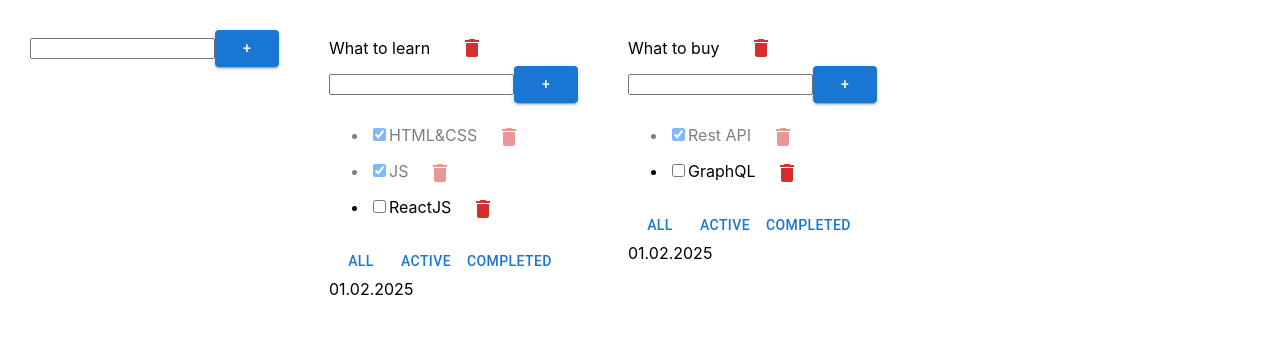
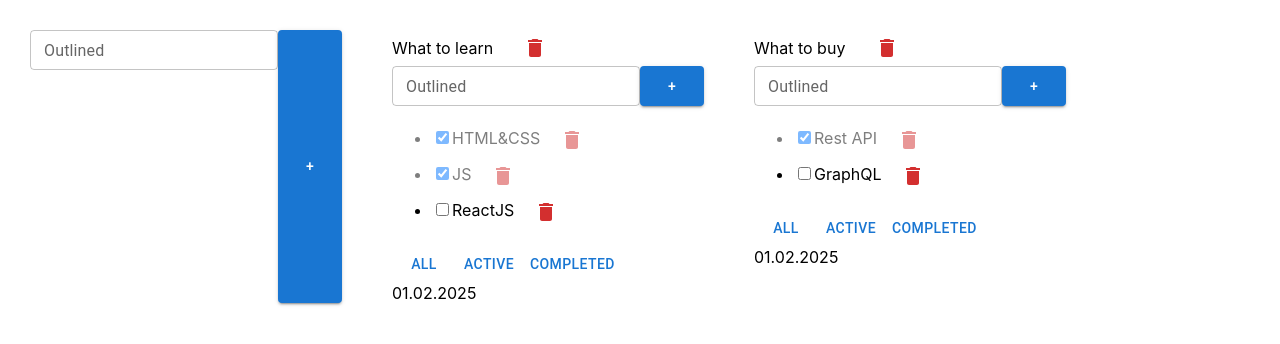
Before and after one commit to FillArt/todo-vite, a React (Vite) app: page / in a window 1280 px wide. Shown: the top 344 px of the page. Built offline with nearby package versions, Linux system fonts and the light colour scheme.

Commit message:
feat: styled the input using Material UI

```diff
--- a/src/CreateItemForm.tsx
+++ b/src/CreateItemForm.tsx
@@ -1,12 +1,13 @@
 import {type ChangeEvent, type KeyboardEvent, useState} from 'react'
 import {ButtonBase} from "./assets/components/ButtonBase.tsx";
+import TextField from "@mui/material/TextField";
 
 
 type Props = {
     onCreateItem: (title: string) => void
 }
 
-export const CreateItemForm = ({ onCreateItem }: Props) => {
+export const CreateItemForm = ({onCreateItem}: Props) => {
     const [title, setTitle] = useState('')
     const [error, setError] = useState<string | null>(null)
 
@@ -32,13 +33,18 @@ export const CreateItemForm = ({ onCreateItem }: Props) => {
     }
 
     return (
-        <div>
-            <input className={error ? 'error' : ''}
-                   value={title}
-                   onChange={changeItemTitleHandler}
-                   onKeyDown={createItemOnEnterHandler}/>
-            <ButtonBase title={'+'} onClick={createItemHandler} />
-            {error && <div className={'error-message'}>{error}</div>}
+        <div style={{display: 'flex', flexDirection: 'row'}}>
+            <TextField
+                label="Outlined"
+                value={title}
+                size={'small'}
+                error={!!error}
+                helperText={error}
+                onChange={changeItemTitleHandler}
+                onKeyDown={createItemOnEnterHandler} variant="outlined"/>
+
+
+            <ButtonBase title={'+'} onClick={createItemHandler}/>
         </div>
     )
 }
--- a/src/TodoListItem.tsx
+++ b/src/TodoListItem.tsx
@@ -3,8 +3,6 @@ import {ButtonBase} from "./assets/components/ButtonBase.tsx";
 import './App.css'
 import {CreateItemForm} from "./CreateItemForm.tsx";
 import {EditableSpan} from "./EditableSpan.tsx";
-
-import IconButton from '@mui/material/IconButton'
 import DeleteIcon from '@mui/icons-material/Delete'
 
 type TodoListProps = {
```
